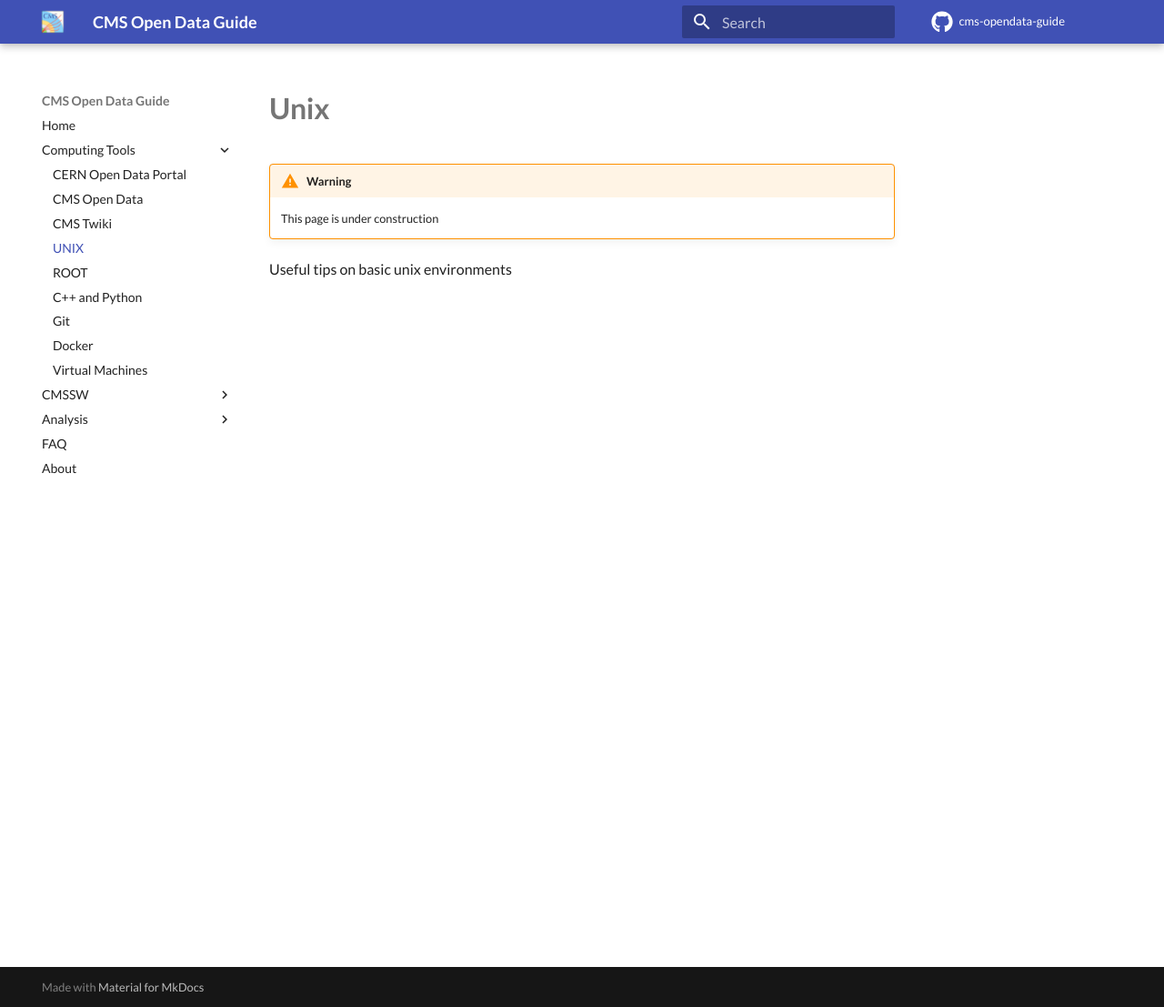
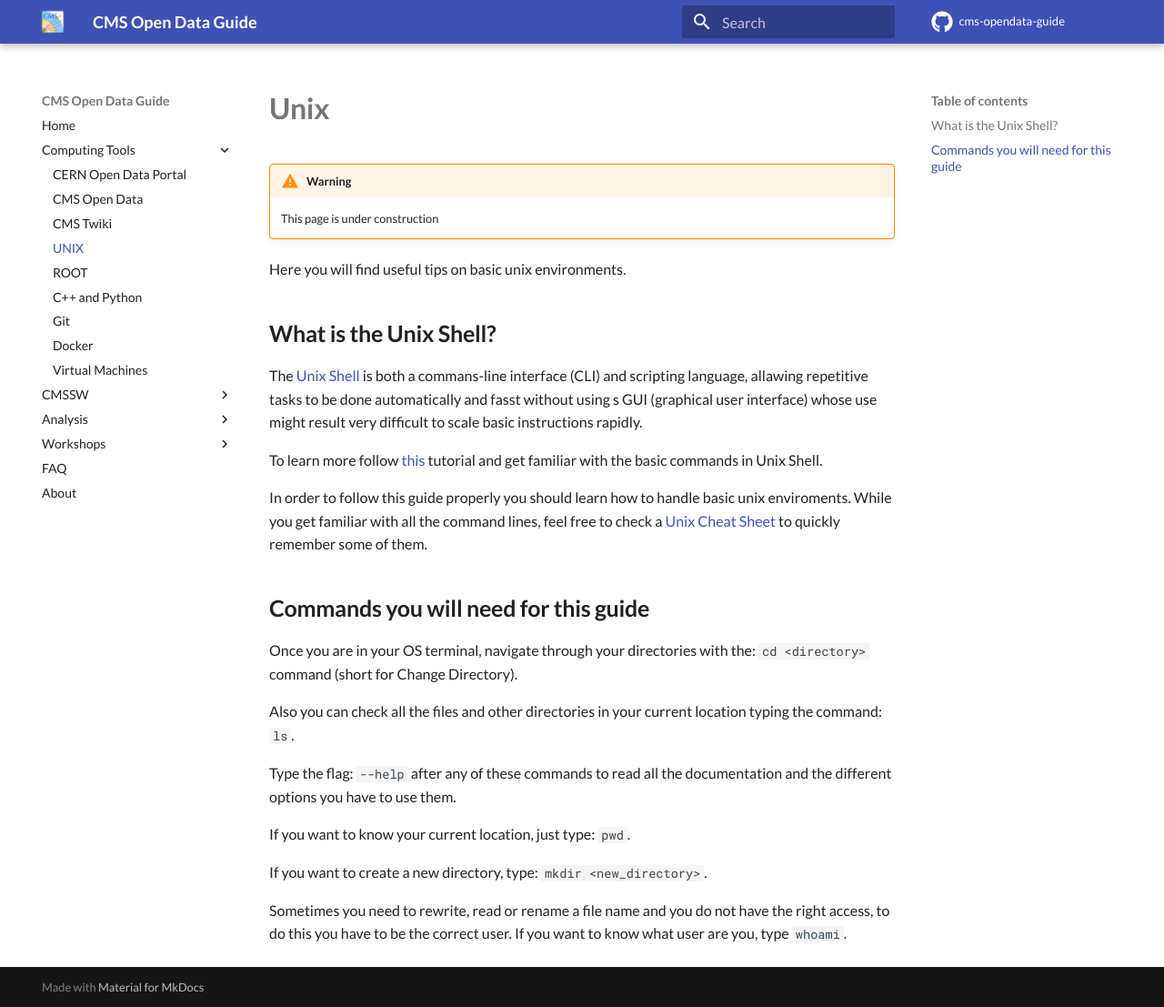
Before and after one commit to cernopendata/cms-opendata-guide, an MkDocs documentation site: the page built from docs/tools/unix.md, in a window 1280 px wide and 1107 px high. Shown: the whole window at 91% size. Built offline with MkDocs 1.6.1 and Material for MkDocs 9.7.7, drawn with Linux system fonts in a browser that asks for light colours; comment, search, counter and statistics services are not loaded.

Commit message:
Section for Worskhops and added information in the unix section

```diff
--- a/docs/tools/unix.md
+++ b/docs/tools/unix.md
@@ -3,4 +3,26 @@
 !!! Warning
     This page is under construction
 
-Useful tips on basic unix environments
+Here you will find useful tips on basic unix environments.
+
+## What is the Unix Shell?
+
+The [Unix Shell](https://en.wikipedia.org/wiki/Unix_shell) is both a commans-line interface (CLI) and scripting language, allawing repetitive tasks to be done automatically and fasst without using s GUI (graphical user interface) whose use might result very difficult to scale basic instructions rapidly.
+
+To learn more follow [this](https://swcarpentry.github.io/shell-novice/) tutorial and get familiar with  the basic commands in Unix Shell.
+
+In order to follow this guide properly you should learn how to handle basic unix enviroments. While you get familiar with all the command lines, feel free to check a [Unix Cheat Sheet](http://www.mathcs.emory.edu/~valerie/courses/fall10/155/resources/unix_cheatsheet.html) to quickly remember some of them.
+
+##Commands you will need for this guide
+
+Once you are in your OS terminal, navigate through your directories with the: `cd <directory>` command (short for Change Directory).
+
+Also you can check all the files and other directories in your current location typing the command: `ls`.
+
+Type the flag: `--help` after any of these commands to read all the documentation and the different options you have to use them.
+
+If you want to know your current location, just type: `pwd`.
+
+If you want to create a new directory, type: `mkdir <new_directory>`.
+
+Sometimes you need to rewrite, read or rename a file name and you do not have the right access, to do this you have to be the correct user. If you want to know what user are you, type `whoami`.
--- a/mkdocs.yml
+++ b/mkdocs.yml
@@ -49,6 +49,8 @@
         - 'Interpretation':
             - 'Statistics': analysis/interpretation/stats.md
             - 'Upper-limit Calculations': analysis/interpretation/limits.md
+    - 'Workshops':
+        - '2021 Workshop': workshops/workshop_2021.md
     - FAQ: faq.md
     - About: about.md
 
```
